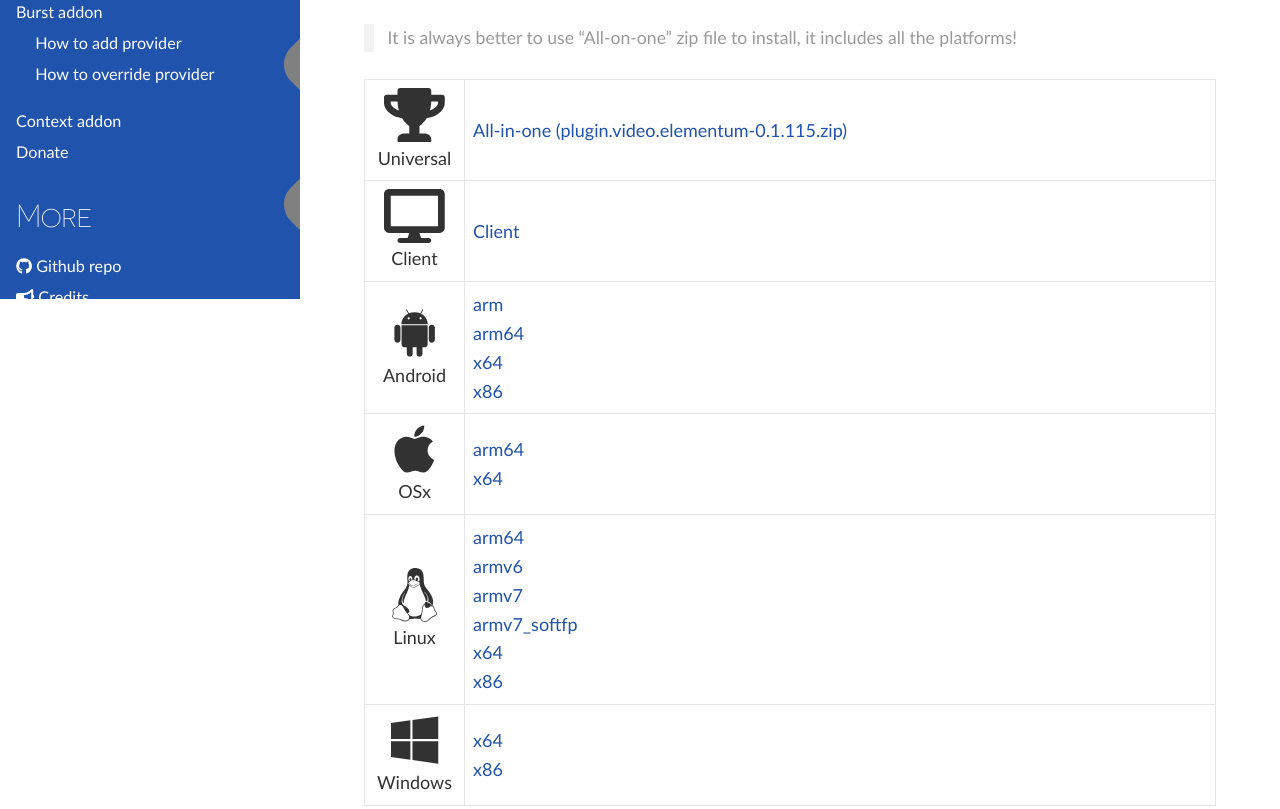
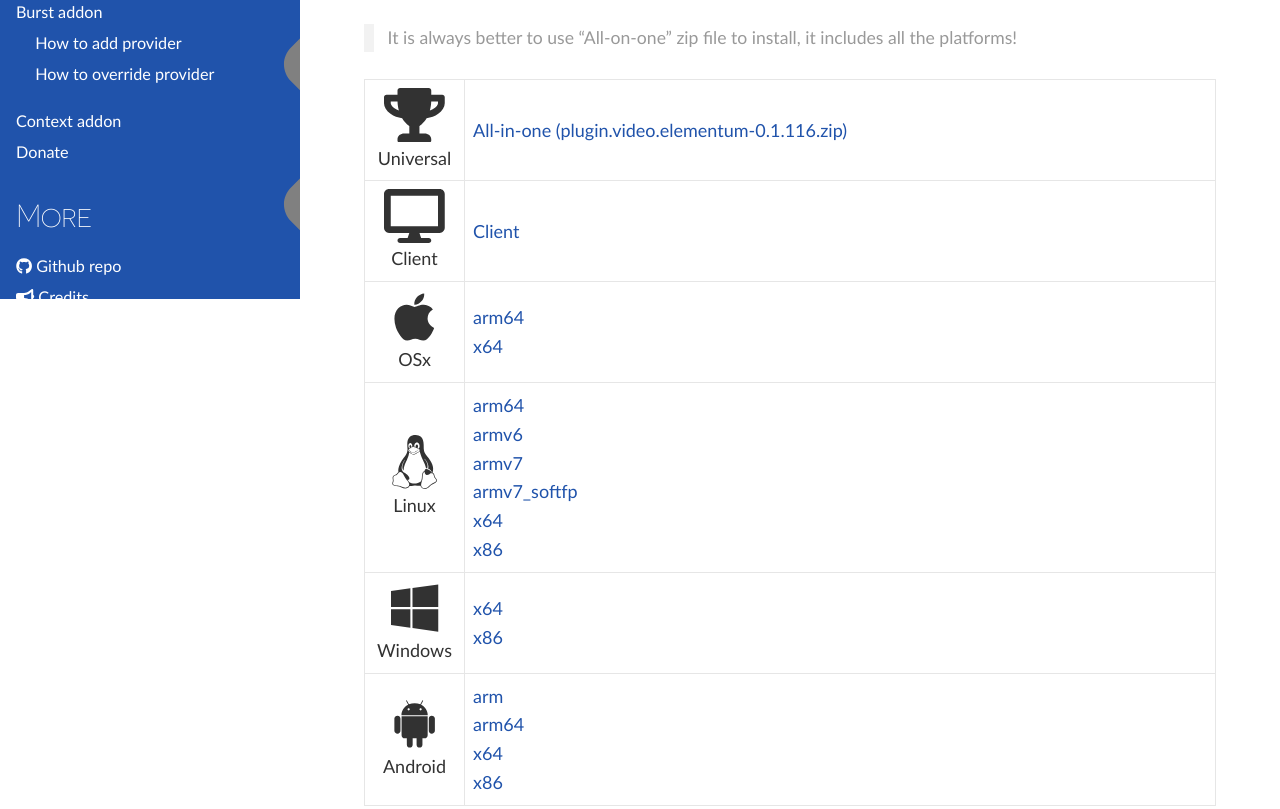
Before and after one commit to ElementumOrg/elementumorg.github.io, a plain HTML site: page getting-started/platforms-page/index.html in a window 1280 px wide. Shown: the part 501-1310 px from the top of the page. Drawn offline with Linux system fonts and the light colour scheme; a script that the page names is missing.

Commit message:
Update to a1487ef5289f64bfa612b3e0d75c4f35975a5d54

```diff
--- a/getting-started/platforms-page/index.html
+++ b/getting-started/platforms-page/index.html
@@ -333,7 +333,7 @@
 
 
 
-        <div class="platform-asset"><a href="https://github.com/elgatito/plugin.video.elementum/releases/download/v0.1.115/plugin.video.elementum-0.1.115.zip" title="Universal ">All-in-one (plugin.video.elementum-0.1.115.zip)</a></div>
+        <div class="platform-asset"><a href="https://github.com/elgatito/plugin.video.elementum/releases/download/v0.1.116/plugin.video.elementum-0.1.116.zip" title="Universal ">All-in-one (plugin.video.elementum-0.1.116.zip)</a></div>
 
       </td>
     </tr>
@@ -356,7 +356,126 @@
 
 
 
-        <div class="platform-asset"><a href="https://github.com/elgatito/plugin.video.elementum/releases/download/v0.1.115/plugin.video.elementum-0.1.115.client.zip" title="Client ">Client</a></div>
+        <div class="platform-asset"><a href="https://github.com/elgatito/plugin.video.elementum/releases/download/v0.1.116/plugin.video.elementum-0.1.116.client.zip" title="Client ">Client</a></div>
+
+      </td>
+    </tr>
+
+
+    <tr class="platform-os">
+      <td class="platform-name" width=100 align="center">
+
+          <i class="fab fa-apple fa-3x"></i><br>OSx
+
+      </td>
+
+      <td class="platform-assets">
+
+
+
+
+
+
+
+        <div class="platform-asset"><a href="https://github.com/elgatito/plugin.video.elementum/releases/download/v0.1.116/plugin.video.elementum-0.1.116.darwin_arm64.zip" title="OSx arm64">arm64</a></div>
+
+
+
+
+
+
+
+        <div class="platform-asset"><a href="https://github.com/elgatito/plugin.video.elementum/releases/download/v0.1.116/plugin.video.elementum-0.1.116.darwin_x64.zip" title="OSx x64">x64</a></div>
+
+      </td>
+    </tr>
+
+
+    <tr class="platform-os">
+      <td class="platform-name" width=100 align="center">
+
+          <i class="fab fa-linux fa-3x"></i><br>Linux
+
+      </td>
+
+      <td class="platform-assets">
+
+
+
+
+
+
+
+        <div class="platform-asset"><a href="https://github.com/elgatito/plugin.video.elementum/releases/download/v0.1.116/plugin.video.elementum-0.1.116.linux_arm64.zip" title="Linux arm64">arm64</a></div>
+
+
+
+
+
+
+
+        <div class="platform-asset"><a href="https://github.com/elgatito/plugin.video.elementum/releases/download/v0.1.116/plugin.video.elementum-0.1.116.linux_armv6.zip" title="Linux armv6">armv6</a></div>
+
+
+
+
+
+
+
+        <div class="platform-asset"><a href="https://github.com/elgatito/plugin.video.elementum/releases/download/v0.1.116/plugin.video.elementum-0.1.116.linux_armv7.zip" title="Linux armv7">armv7</a></div>
+
+
+
+
+
+
+
+        <div class="platform-asset"><a href="https://github.com/elgatito/plugin.video.elementum/releases/download/v0.1.116/plugin.video.elementum-0.1.116.linux_armv7_softfp.zip" title="Linux armv7_softfp">armv7_softfp</a></div>
+
+
+
+
+
+
+
+        <div class="platform-asset"><a href="https://github.com/elgatito/plugin.video.elementum/releases/download/v0.1.116/plugin.video.elementum-0.1.116.linux_x64.zip" title="Linux x64">x64</a></div>
+
+
+
+
+
+
+
+        <div class="platform-asset"><a href="https://github.com/elgatito/plugin.video.elementum/releases/download/v0.1.116/plugin.video.elementum-0.1.116.linux_x86.zip" title="Linux x86">x86</a></div>
+
+      </td>
+    </tr>
+
+
+    <tr class="platform-os">
+      <td class="platform-name" width=100 align="center">
+
+          <i class="fab fa-windows fa-3x"></i><br>Windows
+
+      </td>
+
+      <td class="platform-assets">
+
+
+
+
+
+
+
+        <div class="platform-asset"><a href="https://github.com/elgatito/plugin.video.elementum/releases/download/v0.1.116/plugin.video.elementum-0.1.116.windows_x64.zip" title="Windows x64">x64</a></div>
+
+
+
+
+
+
+
+        <div class="platform-asset"><a href="https://github.com/elgatito/plugin.video.elementum/releases/download/v0.1.116/plugin.video.elementum-0.1.116.windows_x86.zip" title="Windows x86">x86</a></div>
 
       </td>
     </tr>
@@ -377,7 +496,7 @@
 
 
 
-        <div class="platform-asset"><a href="https://github.com/elgatito/plugin.video.elementum/releases/download/v0.1.115/plugin.video.elementum-0.1.115.android_arm.zip" title="Android arm">arm</a></div>
+        <div class="platform-asset"><a href="https://github.com/elgatito/plugin.video.elementum/releases/download/v0.1.116/plugin.video.elementum-0.1.116.android_arm.zip" title="Android arm">arm</a></div>
 
 
 
@@ -385,7 +504,7 @@
 
 
 
-        <div class="platform-asset"><a href="https://github.com/elgatito/plugin.video.elementum/releases/download/v0.1.115/plugin.video.elementum-0.1.115.android_arm64.zip" title="Android arm64">arm64</a></div>
+        <div class="platform-asset"><a href="https://github.com/elgatito/plugin.video.elementum/releases/download/v0.1.116/plugin.video.elementum-0.1.116.android_arm64.zip" title="Android arm64">arm64</a></div>
 
 
 
@@ -393,7 +512,7 @@
 
 
 
-        <div class="platform-asset"><a href="https://github.com/elgatito/plugin.video.elementum/releases/download/v0.1.115/plugin.video.elementum-0.1.115.android_x64.zip" title="Android x64">x64</a></div>
+        <div class="platform-asset"><a href="https://github.com/elgatito/plugin.video.elementum/releases/download/v0.1.116/plugin.video.elementum-0.1.116.android_x64.zip" title="Android x64">x64</a></div>
 
 
 
@@ -401,126 +520,7 @@
 
 
 
-        <div class="platform-asset"><a href="https://github.com/elgatito/plugin.video.elementum/releases/download/v0.1.115/plugin.video.elementum-0.1.115.android_x86.zip" title="Android x86">x86</a></div>
-
-      </td>
-    </tr>
-
-
-    <tr class="platform-os">
-      <td class="platform-name" width=100 align="center">
-
-          <i class="fab fa-apple fa-3x"></i><br>OSx
-
-      </td>
-
-      <td class="platform-assets">
-
-
-
-
-
-
-
-        <div class="platform-asset"><a href="https://github.com/elgatito/plugin.video.elementum/releases/download/v0.1.115/plugin.video.elementum-0.1.115.darwin_arm64.zip" title="OSx arm64">arm64</a></div>
-
-
-
-
-
-
-
-        <div class="platform-asset"><a href="https://github.com/elgatito/plugin.video.elementum/releases/download/v0.1.115/plugin.video.elementum-0.1.115.darwin_x64.zip" title="OSx x64">x64</a></div>
-
-      </td>
-    </tr>
-
-
-    <tr class="platform-os">
-      <td class="platform-name" width=100 align="center">
-
-          <i class="fab fa-linux fa-3x"></i><br>Linux
-
-      </td>
-
-      <td class="platform-assets">
-
-
-
-
-
-
-
-        <div class="platform-asset"><a href="https://github.com/elgatito/plugin.video.elementum/releases/download/v0.1.115/plugin.video.elementum-0.1.115.linux_arm64.zip" title="Linux arm64">arm64</a></div>
-
-
-
-
-
-
-
-        <div class="platform-asset"><a href="https://github.com/elgatito/plugin.video.elementum/releases/download/v0.1.115/plugin.video.elementum-0.1.115.linux_armv6.zip" title="Linux armv6">armv6</a></div>
-
-
-
-
-
-
-
-        <div class="platform-asset"><a href="https://github.com/elgatito/plugin.video.elementum/releases/download/v0.1.115/plugin.video.elementum-0.1.115.linux_armv7.zip" title="Linux armv7">armv7</a></div>
-
-
-
-
-
-
-
-        <div class="platform-asset"><a href="https://github.com/elgatito/plugin.video.elementum/releases/download/v0.1.115/plugin.video.elementum-0.1.115.linux_armv7_softfp.zip" title="Linux armv7_softfp">armv7_softfp</a></div>
-
-
-
-
-
-
-
-        <div class="platform-asset"><a href="https://github.com/elgatito/plugin.video.elementum/releases/download/v0.1.115/plugin.video.elementum-0.1.115.linux_x64.zip" title="Linux x64">x64</a></div>
-
-
-
-
-
-
-
-        <div class="platform-asset"><a href="https://github.com/elgatito/plugin.video.elementum/releases/download/v0.1.115/plugin.video.elementum-0.1.115.linux_x86.zip" title="Linux x86">x86</a></div>
-
-      </td>
-    </tr>
-
-
-    <tr class="platform-os">
-      <td class="platform-name" width=100 align="center">
-
-          <i class="fab fa-windows fa-3x"></i><br>Windows
-
-      </td>
-
-      <td class="platform-assets">
-
-
-
-
-
-
-
-        <div class="platform-asset"><a href="https://github.com/elgatito/plugin.video.elementum/releases/download/v0.1.115/plugin.video.elementum-0.1.115.windows_x64.zip" title="Windows x64">x64</a></div>
-
-
-
-
-
-
-
-        <div class="platform-asset"><a href="https://github.com/elgatito/plugin.video.elementum/releases/download/v0.1.115/plugin.video.elementum-0.1.115.windows_x86.zip" title="Windows x86">x86</a></div>
+        <div class="platform-asset"><a href="https://github.com/elgatito/plugin.video.elementum/releases/download/v0.1.116/plugin.video.elementum-0.1.116.android_x86.zip" title="Android x86">x86</a></div>
 
       </td>
     </tr>
--- a/packages/elgatito/plugin.video.elementum/addon.xml
+++ b/packages/elgatito/plugin.video.elementum/addon.xml
@@ -1,5 +1,5 @@
 <?xml version="1.0" encoding="UTF-8" standalone="yes"?>
-<addon id="plugin.video.elementum" name="Elementum" version="0.1.115" provider-name="elgatito">
+<addon id="plugin.video.elementum" name="Elementum" version="0.1.116" provider-name="elgatito">
     <requires>
         <import addon="xbmc.addon" version="16.0.0" />
         <import addon="repository.elementumorg" optional="true" />
```
Also changed, not shown: index.html (+125 -125 lines), index.json (+2 -2 lines), 1 other file.
